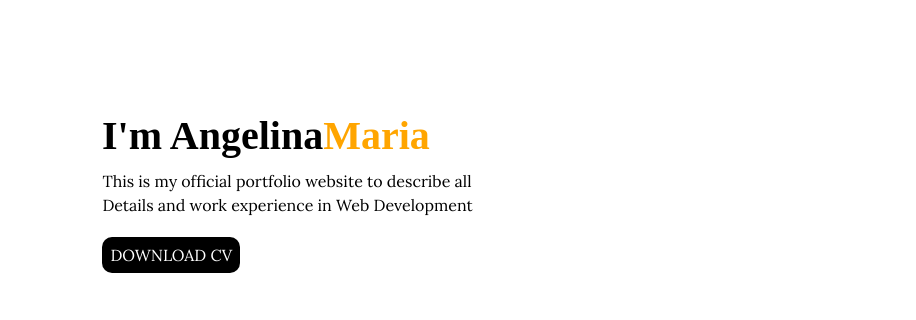
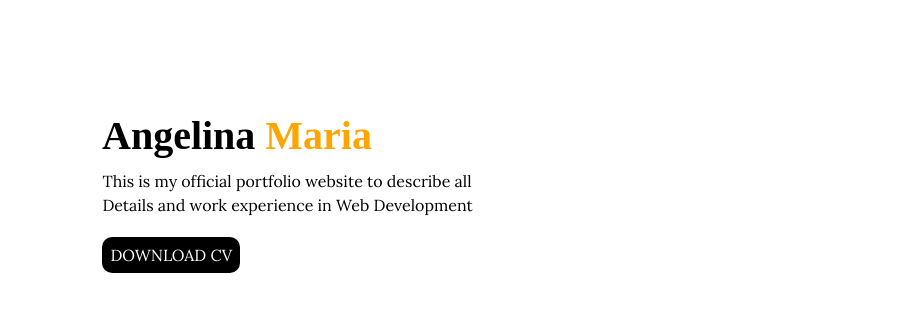
Before and after one commit to dsilva1832/portfolio-demo, a plain HTML site: page index.html in a window 1280 px wide. Shown: the part 158-478 px from the top of the page, 0-916 px from the left. Drawn offline with nearby package versions, Linux system fonts and the light colour scheme; a web font is replaced by a local one.

Commit message:
portfolio v1

```diff
--- a/index.html
+++ b/index.html
@@ -51,7 +51,7 @@
       <section id="home">
         <div class="home-content">
           <h1 id="username" class="animate__animated animate__heartBeat">
-            I'm Angelina<span id="lname">Maria</span>
+            Angelina <span id="lname">Maria</span>
           </h1>
           <p id="user-details">
             This is my official portfolio website to describe all <br />
```
